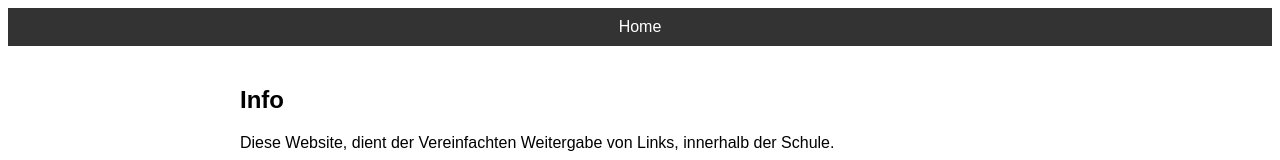
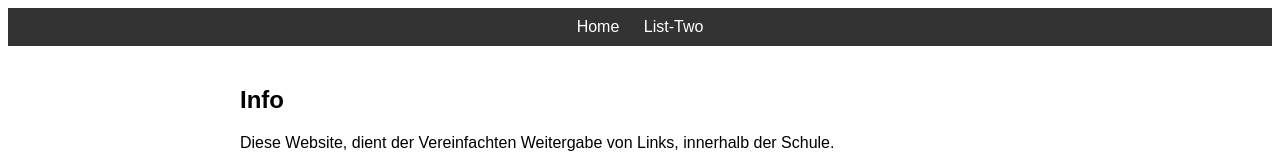
Before and after one commit to Levin1393/levin1393.github.io, a plain HTML site: page index.html in a window 1280 px wide. Shown: the top 160 px of the page. Drawn offline with Linux system fonts and the light colour scheme.

Commit message:
Added List-Two

```diff
--- a/index.html
+++ b/index.html
@@ -10,6 +10,8 @@
     <nav>
         <ul>
             <li><a href=index.html>Home</a></li>
+            <li><a href=listtwo.html>List-Two</a></li>
+
         </ul>
     </nav>
     <main>
```
